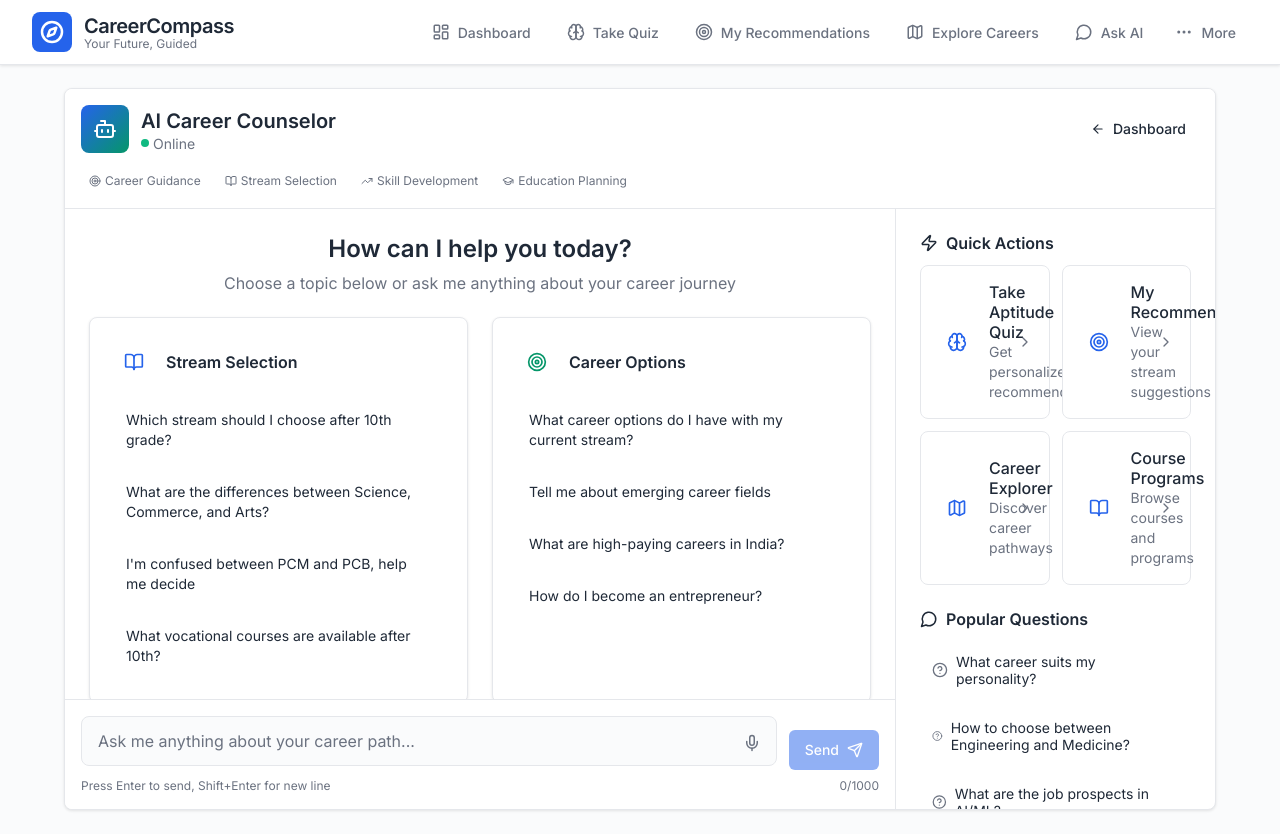
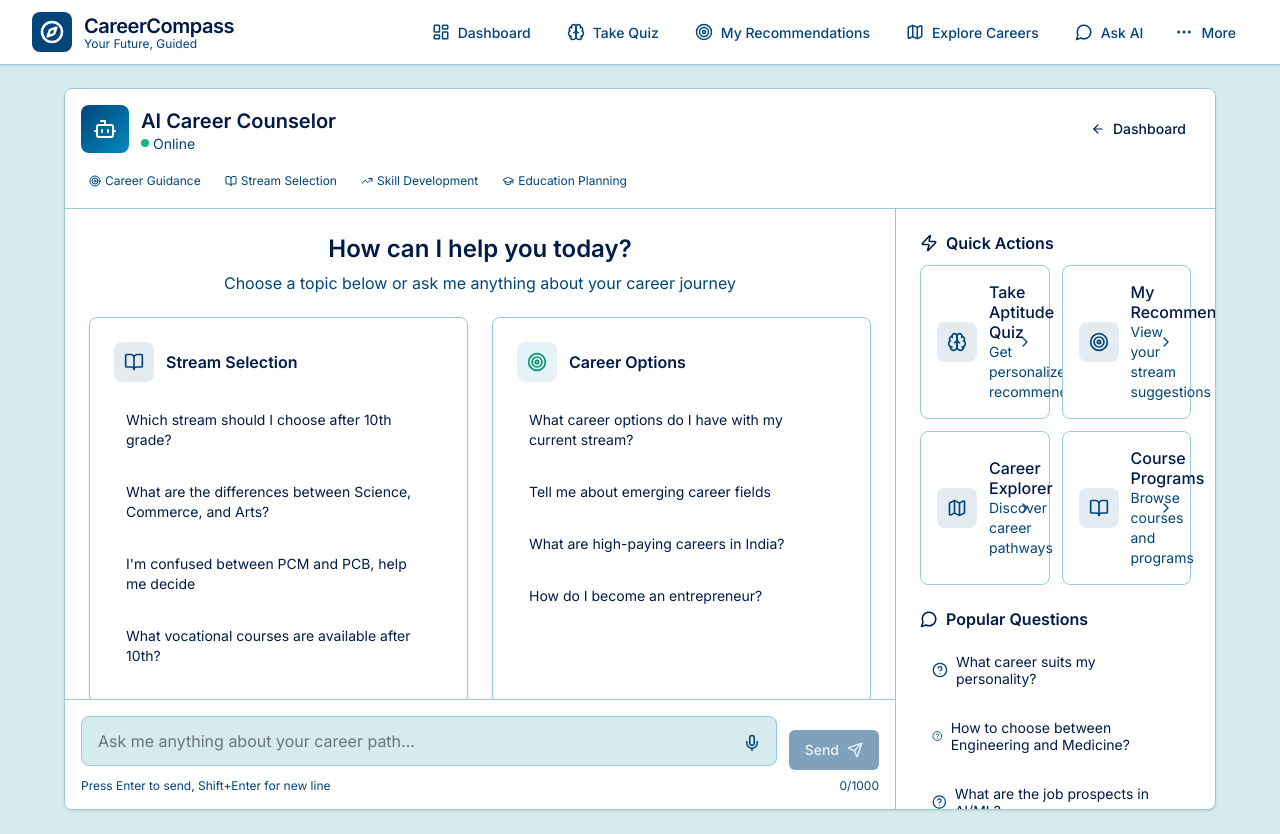
Before and after one commit to 2005Hari/FutureMap, a React (Vite) app: page / in a window 1280 px wide. Built offline with nearby package versions, Linux system fonts and the light colour scheme.

Commit message:
Updated color theme with new palette: Deep Navy, Dark Blue, Bright Cyan, Soft Sky Blue, and Light Ice Blue

```diff
--- a/src/styles/tailwind.css
+++ b/src/styles/tailwind.css
@@ -7,25 +7,25 @@
 @layer base {
   :root {
     /* Core Colors */
-    --color-background: #FAFBFC; /* gray-50 */
-    --color-foreground: #1F2937; /* gray-800 */
-    --color-border: #E5E7EB; /* gray-200 */
+    --color-background: #D6EBEE; /* Ice Blue */
+    --color-foreground: #001B48; /* Deep Navy */
+    --color-border: #97CADB; /* Soft Sky Blue */
     --color-input: #FFFFFF; /* white */
-    --color-ring: #2563EB; /* blue-600 */
+    --color-ring: #018ABE; /* Bright Cyan Blue */
 
     /* Card Colors */
     --color-card: #FFFFFF; /* white */
-    --color-card-foreground: #1F2937; /* gray-800 */
+    --color-card-foreground: #001B48; /* Deep Navy */
     --color-popover: #FFFFFF; /* white */
-    --color-popover-foreground: #1F2937; /* gray-800 */
+    --color-popover-foreground: #001B48; /* Deep Navy */
 
     /* Muted Colors */
-    --color-muted: #F3F4F6; /* gray-100 */
-    --color-muted-foreground: #6B7280; /* gray-500 */
+    --color-muted: #D6EBEE; /* Ice Blue */
+    --color-muted-foreground: #02457A; /* Dark Blue */
 
     /* Primary Colors */
-    --color-primary: #2563EB; /* blue-600 */
-    --color-primary-foreground: #FFFFFF; /* white */
+    --color-primary: #02457A; /* Dark Blue */
+    --color-primary-foreground: #D6EBEE; /* Ice Blue */
 
     /* Secondary Colors */
     --color-secondary: #059669; /* emerald-600 */
--- a/tailwind.config.js
+++ b/tailwind.config.js
@@ -7,18 +7,23 @@ export default {
   theme: {
     extend: {
       colors: {
-        border: 'var(--color-border)', // gray-200
-        input: 'var(--color-input)', // white
-        ring: 'var(--color-ring)', // blue-600
-        background: 'var(--color-background)', // gray-50
-        foreground: 'var(--color-foreground)', // gray-800
+        deepNavy: '#001B48',
+        darkBlue: '#02457A',
+        brightCyan: '#018ABE',
+        softSky: '#97CADB',
+        iceBlue: '#D6EBEE',
+        border: 'var(--color-border)',
+        input: 'var(--color-input)',
+        ring: '#018ABE',
+        background: '#D6EBEE',
+        foreground: '#001B48',
         primary: {
-          DEFAULT: 'var(--color-primary)', // blue-600
-          foreground: 'var(--color-primary-foreground)', // white
+          DEFAULT: '#02457A',
+          foreground: '#D6EBEE',
         },
         secondary: {
-          DEFAULT: 'var(--color-secondary)', // emerald-600
-          foreground: 'var(--color-secondary-foreground)', // white
+          DEFAULT: '#018ABE',
+          foreground: '#D6EBEE',
         },
         destructive: {
           DEFAULT: 'var(--color-destructive)', // red-500
```
